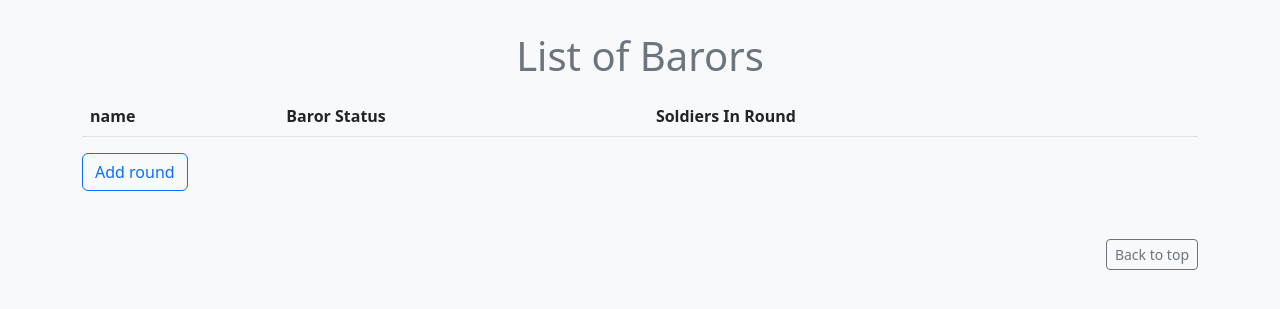
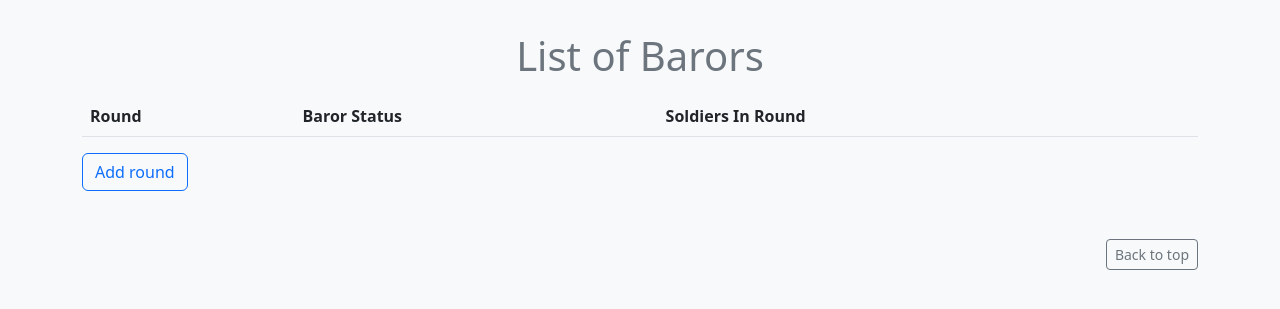
Before and after one commit to AmitHauzer/gibush-management, a Django app: page /barors/ in a window 1280 px wide. Shown: the part 64-373 px from the top of the page. Run offline with Django 4.2, Linux system fonts and the light colour scheme; data that the repository does not hold is empty.

Commit message:
Use idf number instead of name.

```diff
--- a/baror/models.py
+++ b/baror/models.py
@@ -46,7 +46,7 @@ class BarorScore(models.Model):
     def update_soldier_status_to_running(self):
         self.soldier.soldier_status = self.soldier.SoldierStatus.RUNNING
         self.soldier.save()
-        print(f'Soldier:{self.soldier.name} - Status: {self.soldier.soldier_status} ')
+        print(f'IDF number:{self.soldier.idf_num} - Status: {self.soldier.soldier_status} ')
 
     def update_score(self):
         # calculate time
--- a/baror/templates/baror_round.html
+++ b/baror/templates/baror_round.html
@@ -21,7 +21,7 @@
 
             <thead>
               <tr>
-                <th scope="col">name</th>
+                <th scope="col">IDF Number</th>
                 <th scope="col">Baror Score</th>
                 <th scope="col"> </th>
               </tr>
@@ -30,7 +30,7 @@
               {% for score in barorscores %}
 
               <tr>
-                <td>{{ score.soldier.name }}</td>
+                <th>{{ score.soldier.idf_num }}</th>
                 <td>{{ score.str_score }}</td>
 
                 <td>
--- a/baror/templates/edit_baror.html
+++ b/baror/templates/edit_baror.html
@@ -7,7 +7,7 @@
         </caption>
         <thead>
             <tr>
-                <th scope="col">name</th>
+                <th scope="col">IDF Number</th>
                 <th scope="col">Soldier status</th>
                 <th scope="col"> </th>
             </tr>
@@ -16,7 +16,7 @@
             {% for soldier in soldiers%}
 
             <tr>
-                <td>{{ soldier.name }}</td>
+                <th>{{ soldier.idf_num }}</th>
                 <td>{{ soldier.soldier_status }}</td>
 
                 <td>
--- a/baror/templates/list_of_barors.html
+++ b/baror/templates/list_of_barors.html
@@ -11,7 +11,7 @@
 
         <thead>
             <tr>
-                <th scope="col">name</th>
+                <th scope="col">Round</th>
                 <th scope="col">Baror Status</th>
                 <th scope="col">Soldiers In Round</th>
                 <th scope="col"> </th>
@@ -27,7 +27,7 @@
 
                     {% if barorscoers %}
                         {% for barorscore in barorscoers %}
-                        <span>{{barorscore.soldier.name}}</span>
+                        <span>{{barorscore.soldier.idf_num}}</span>
                             {% if forloop.last is False%}
                                 <span>,</span>
                             {% endif %}
--- a/baror/views.py
+++ b/baror/views.py
@@ -48,20 +48,17 @@
 def add_soldier_to_round(request):
     # Get params (POST)
     baror_id = request.POST.get('pk')
-    print(f'baror ID: {baror_id}')                          # not necessary
     soldier_id = request.POST.get('soldier_id')
-    print(f'soldier ID: {soldier_id}')                      # not necessary
+    print(f'Baror ID: {baror_id}')                          # not necessary
+    print(f'Soldier ID: {soldier_id}')                      # not necessary
     # Get Objects
     soldier = Soldier.objects.get(id=soldier_id)
-    print(soldier.name)                                     # not necessary
     baror = BarOr.objects.get(id=baror_id)
-    print(baror.baror_round)                                # not necessary
-    # Update soldier's status
-    soldier.soldier_status = soldier.SoldierStatus.RUNNING
-    soldier.save()
     # Add to BarorScore
     baror_score = BarorScore(baror_round=baror, soldier=soldier)
     baror_score.save()
+    # Update soldier's status
+    baror_score.update_soldier_status_to_running()
     print(f'Baror Score: {baror_score}')
     return redirect('barors:edit-baror',pk=baror_id)
 
@@ -116,62 +113,3 @@
 #         messages.error(request, f'ERROR! {str(ex)}')
 
 #     return HttpResponse(f'delete baror')
-
-
-# def create_baror(request):
-#     if request.method == 'POST':
-#         baror_round = request.POST.get('baror_round')
-#         new_baror = BarOr(baror_round=baror_round)
-#         new_baror.save()
-#         return redirect('baror:all-barors')
-#     return render(request, 'create_baror.html')
-
-
-
-# def add_soldier_to_round(request, pk, soldier_id):
-#     # baror_id = request.GET.get('pk')
-#     print(f'baror ID: {pk}')
-#     # soldier_id = request.GET.get('soldier_id')
-#     print(f'soldier ID: {soldier_id}')
-#     soldier = Soldier.objects.get(id=soldier_id)
-#     print(soldier.name)
-#     # print(pk)
-#     baror = BarOr.objects.get(id=pk)
-#     print(baror.baror_round)
-#     soldiers = Soldier.objects.filter(soldier_status='Waiting for Baror')
-
-#     return render(request, 'edit_baror.html', {'baror':baror,'soldiers':soldiers})
-
-
-# def baror_finish(request, pk):
-#     # Get baror
-#     baror = BarOr.objects.get(id=pk)
-#     baror.set_stop_time()
-#     return redirect('barors:all-barors')
-
-
-
-
-
-
-
-
-
-
-
-
-
-#     # add a book
-# @admin_bp.route('/addbook', methods=['GET','POST'])
-# @login_required
-# @admin_login_required
-# def add_book():
-#         if request.method == 'POST':
-#             book = request.form.get('bookname')
-#             price = request.form.get('price')
-#             picture = request.files.get('picture')
-#             upload_file()
-#             print(f"{book},{price},{picture}")
-#             add_book_to_data(book=book, price=price, picture=picture.filename)
-#             return redirect('/admin/home')
-#         return render_template("admin/add_book_form.html")
```
